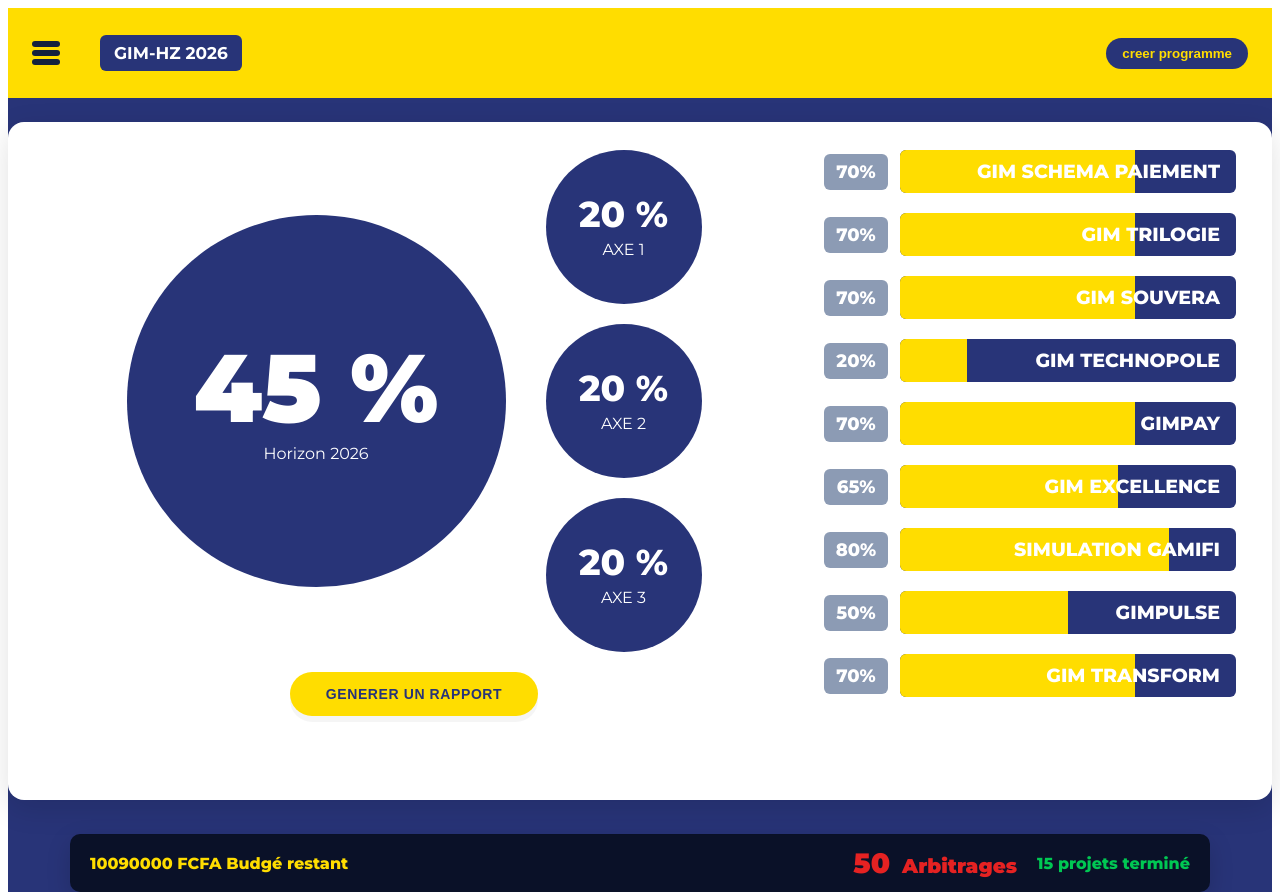
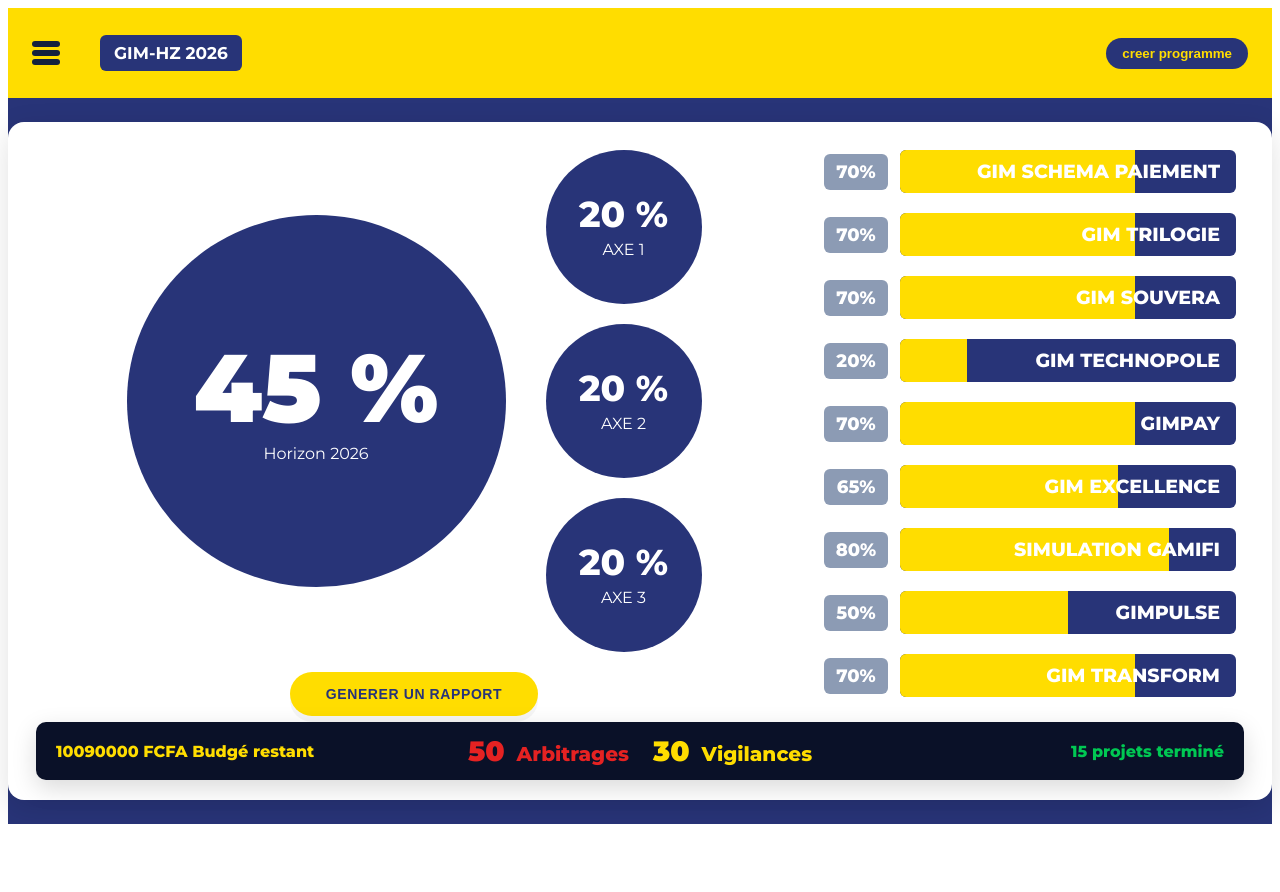
Before and after one commit to Auriol1601/started_forge_jira, a React (Create React App) app in the folder dashboard_gh_2026/static/hello-world/: page / in a window 1280 px wide. After the commit the page ends 824 px from the top, so only its background shows below. Built offline with nearby package versions, Linux system fonts and the light colour scheme.

Commit message:
feat : summarybar terminé

```diff
--- a/dashboard_gh_2026/static/hello-world/src/App.css
+++ b/dashboard_gh_2026/static/hello-world/src/App.css
@@ -27,6 +27,8 @@ html,body,#root{height:100%;}
 .main-area{padding:30px}
 .top-panel{display:flex;justify-content:center;padding:24px 0}
 .top-panel-inner{background:var(--card);border-radius:16px;width:1274px;height:678px;box-shadow:0 8px 30px rgba(0,0,0,0.12);position:relative;padding:28px;box-sizing:border-box}
+/* leave extra bottom padding so content doesn't overlap the anchored summary bar */
+.top-panel-inner{padding-bottom:120px}
 .card{background:transparent}
 .panel-content{display:flex;gap:32px;align-items:flex-start}
 .left-col{flex:1;display:flex;flex-direction:column;align-items:center;gap:20px}
@@ -57,11 +59,14 @@ html,body,#root{height:100%;}
 
 .card-dots{position:absolute;left:20px;top:18px;display:flex;gap:8px}
 .card-dots span{width:10px;height:10px;background:#0f234d;border-radius:50%;display:inline-block}
-.summary-bar{max-width:1100px;margin:10px auto 60px;background:var(--footer-dark);padding:12px 20px;border-radius:10px;display:flex;align-items:center;gap:20px;color:var(--accent-yellow);box-shadow:0 8px 24px rgba(0,0,0,0.15)}
+.summary-bar{position:absolute;left:28px;right:28px;bottom:20px;max-width:none;margin:0;background:var(--footer-dark);padding:12px 20px;border-radius:10px;display:flex;align-items:center;gap:20px;color:var(--accent-yellow);box-shadow:0 8px 24px rgba(0,0,0,0.15)}
 .summary-left{flex:1;font-weight:800}
-.summary-center{color:var(--highlight-red);font-weight:900;font-size:20px}
-.summary-right{margin-left:auto;color:var(--highlight-green);font-weight:800}
+.summary-center{display:flex;gap:24px;align-items:center;color:var(--highlight-red);font-weight:900;font-size:20px}
+.summary-right{flex:1;text-align:right;color:var(--highlight-green);font-weight:800}
 .big-red{font-size:28px;margin-right:6px}
+.big-yellow{font-size:28px;margin-right:6px;color:var(--accent-yellow);font-weight:900}
+.label-yellow{color:var(--accent-yellow);font-weight:800}
+.label-red{color:var(--highlight-red);font-weight:800}
 .metric-bar .arbitrages{color:#ff2b2b;font-weight:700;margin-left:20px}
 .metric-bar .big{font-size:28px;color:#ff2b2b;margin-right:6px}
 
--- a/dashboard_gh_2026/static/hello-world/src/components/Dashboard.js
+++ b/dashboard_gh_2026/static/hello-world/src/components/Dashboard.js
@@ -1,12 +1,10 @@
 import React from 'react';
 import TopPanel from './TopPanel';
-import SummaryBar from './SummaryBar';
 
 export default function Dashboard() {
     return (
         <div className="dashboard-root">
             <TopPanel />
-            <SummaryBar />
         </div>
     );
 }
--- a/dashboard_gh_2026/static/hello-world/src/components/SummaryBar.js
+++ b/dashboard_gh_2026/static/hello-world/src/components/SummaryBar.js
@@ -4,7 +4,10 @@ export default function SummaryBar(){
     return (
         <div className="summary-bar">
             <div className="summary-left">10090000 FCFA Budgé restant</div>
-            <div className="summary-center"><span className="big-red">50</span> Arbitrages</div>
+            <div className="summary-center">
+                <div className="metric-item"><span className="big-red">50</span> <span className="label-red">Arbitrages</span></div>
+                <div className="metric-item"><span className="big-yellow">30</span> <span className="label-yellow">Vigilances</span></div>
+            </div>
             <div className="summary-right"><span className="green">15</span> projets terminé</div>
         </div>
     );
--- a/dashboard_gh_2026/static/hello-world/src/components/TopPanel.js
+++ b/dashboard_gh_2026/static/hello-world/src/components/TopPanel.js
@@ -1,6 +1,7 @@
 import React from 'react';
 import MetricCircle from './MetricCircle';
 import ProjectStatusRow from './ProjectStatusRow';
+import SummaryBar from './SummaryBar';
 
 const projects = [
     { label: 'GIM SCHEMA PAIEMENT', value: '70%' },
@@ -41,6 +42,7 @@ export default function TopPanel() {
                         </div>
                     </div>
                 </div>
+                <SummaryBar />
             </div>
         </div>
     );
```
Also changed, not shown: dashboard_gh_2026/static/hello-world/src/components/MetricsBar.js (deleted, +0 -12 lines), 1 other file (tests, documents, lock files or other folders).
